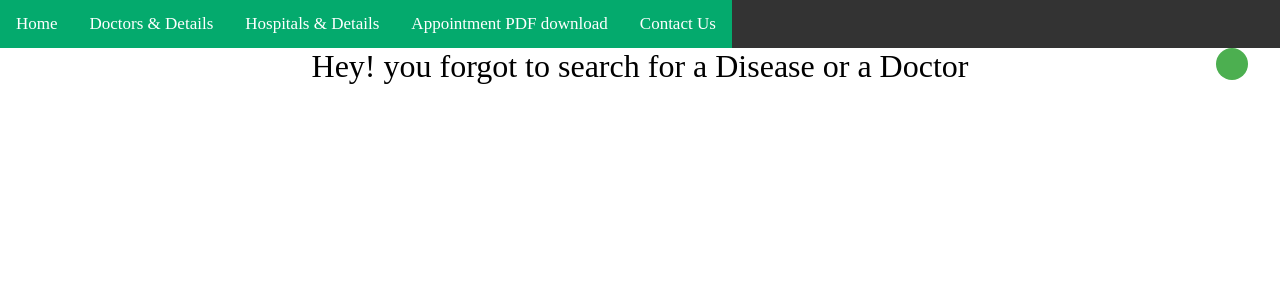
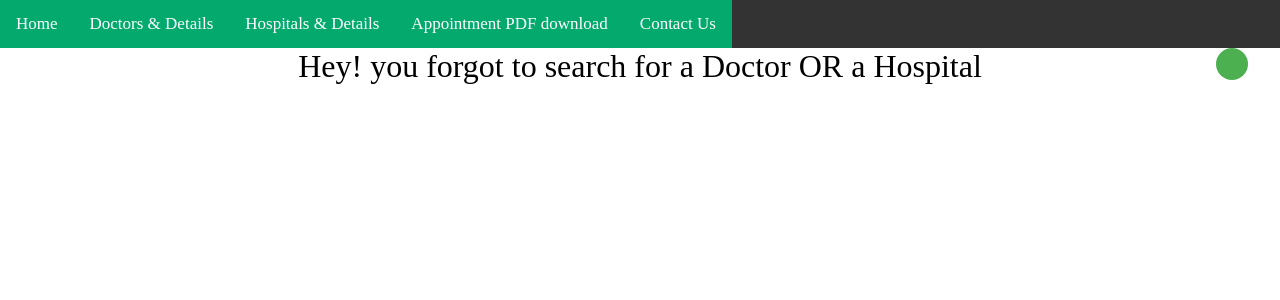
Before and after one commit to fayjulnahid/Hospital-Management-System, a Django app: page /search_disease/ in a window 1280 px wide. Shown: the top 300 px of the page. Run offline with Django 3.2, Linux system fonts and the light colour scheme; parts of the project's set-up code (start-up, migrations or seed data) failed here and were passed over.

Commit message:
search fixed

```diff
--- a/HIS/HIS/views.py
+++ b/HIS/HIS/views.py
@@ -3,7 +3,8 @@ from django.http import HttpResponse
 from django.shortcuts import render
 from django.core.mail import send_mail
 #from HIS.articles.models import Article
-nahid=apps.get_model('articles', 'Article')
+nahid = apps.get_model('articles', 'Article')
+nahid2 = apps.get_model('articles', 'Hospital')
 
 
 def homepage(request):
@@ -18,7 +19,9 @@ def search_disease(request):
         searched = request.POST['searched']
 
         diseases = nahid.objects.filter(title__contains=searched)
-        return render(request,'search_disease.html',{'searched': searched, 'diseases':diseases})
+        hospitals = nahid2.objects.filter(title__contains=searched)
+        return render(request,'search_disease.html',{'searched': searched, 'diseases': diseases , 'hospitals': hospitals})
+
     else:
         return render(request, 'search_disease.html')
 
--- a/HIS/templates/homepage.html
+++ b/HIS/templates/homepage.html
@@ -11,7 +11,7 @@
 
     {% csrf_token %}
 
-    <input type="search" placeholder="Search Disease" aria-label="search" name="searched">
+    <input type="search" placeholder="Search Doctor or Hospital" aria-label="search" name="searched">
     <button class="btn btn-outline-secondary" type="submit">Search</button>
 </form>
 {% endblock %}
--- a/HIS/templates/search_disease.html
+++ b/HIS/templates/search_disease.html
@@ -4,12 +4,26 @@
 {% block content %}
     <center>
         {% if searched %}
-            <h1>You searched for {{ searched }}</h1>
+            <h1>You searched for: {{ searched }}</h1>
+        <br><br>
             {% for disease in diseases %}
-            {{ disease }}<br> {{ disease.experties }}<br>{{ disease.body }} <br>
+                <strong>{{ disease }}</strong>
+                <div class="align-items-center align-content-center col-md-3 border-left mt-1">
+                    <div class="d-flex flex-column mt-4"><button class="btn btn-primary btn-sm" type="button"><a href="{% url 'articles:detail' slug=disease.sluge %}">Details</a></button>
+
+                        <button class="btn btn-outline-primary btn-sm mt-2" type="button"><a href="{% url 'articles:appointment'  %}">Take Appointment</a></button></div>
+                </div>
+                    <br><br><br>
+            {% endfor %}
+
+            {% for hospital in hospitals %}
+                <strong>{{ hospital }}</strong>
+                <ul>
+                     Location: {{ hospital.body }}
+                </ul>
             {% endfor %}
         {% else %}
-            <h1>Hey! you forgot to search for a Disease or a Doctor</h1>
+            <h1>Hey! you forgot to search for a Doctor OR a Hospital</h1>
         {% endif %}
     </center>
 
```
Also changed, not shown: HIS/db.sqlite3.
